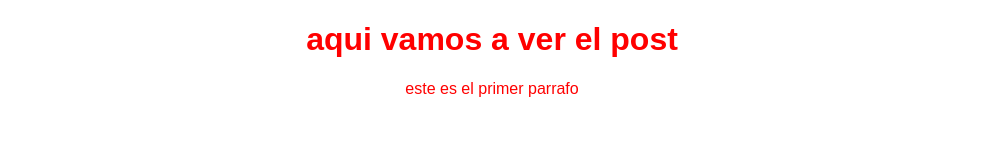
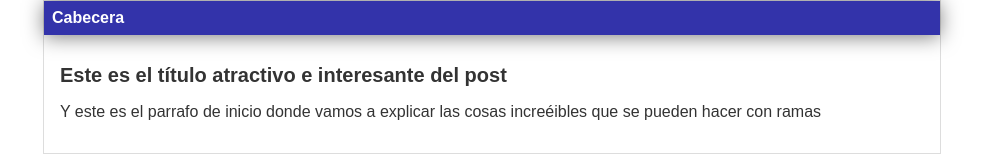
Before and after one commit to joelagce/githubplatzi, a plain HTML site: page blogpost.html in a window 1280 px wide. Shown: the whole page, without its empty margins (148-1131 px from the left). Drawn offline with Linux system fonts and the light colour scheme.

Commit message:
modificar

```diff
--- a/blogpost.html
+++ b/blogpost.html
@@ -1,17 +1,17 @@
-<!DOCTYPE html>
-<html lang="en">
+<html>
 <head>
-    <meta charset="UTF-8">
-    <meta http-equiv="X-UA-Compatible" content="IE=edge">
-    <meta name="viewport" content="width=device-width, initial-scale=1.0">
-    <link rel="stylesheet" href="css/estilos.css"></link>
-
-    <title>Hola soy joel</title>
+<title>El titulo del post</title>
+<link rel="stylesheet" href="css/estilos.css" />
 </head>
 <body>
-
-    <h1> aqui vamos a ver el post</h1>
-    <p>este es el primer parrafo</p>
-
+<div id="container">
+<div id="cabecera">
+Cabecera
+</div>
+<div id="post">
+<h1>Este es el título atractivo e interesante del post</h1>
+<p>Y este es el parrafo de inicio donde vamos a explicar las cosas increéibles que se pueden hacer con ramas</p>
+</div>
+</div>
 </body>
 </html>
--- a/css/estilos.css
+++ b/css/estilos.css
@@ -1,5 +1,44 @@
-body {
-color:red;
-text-align:center;
-font-family:"Arial";
+body
+{
+    color: #333;
+    text-align: center;
+    font-family: Arial;
+    font-size: 16px;
+    margin: 0;
+    padding: 0;
 }
+
+#cabecera
+{
+    background: #33A;
+    box-shadow: 0px 2px 20px 0px rgba(0,0,0,0.5);
+    color: white;
+    font-weight: bold;
+    margin: 0;
+    padding: 0.5em;
+}
+
+#cabecera #tagline
+{
+    padding: 0 0 0 1em;
+    font-weight: normal;
+    font-size: 0.8em;
+}
+
+#container
+{
+    width: 70%;
+    padding: 0;
+    text-align: left;
+    border: 1px solid #DDD;
+    margin: 0 auto;
+}
+
+#container h1
+{
+    font-size: 20px;
+}
+#post
+{
+    padding: 1em;
+}
```
Also changed, not shown: 1 other file.
